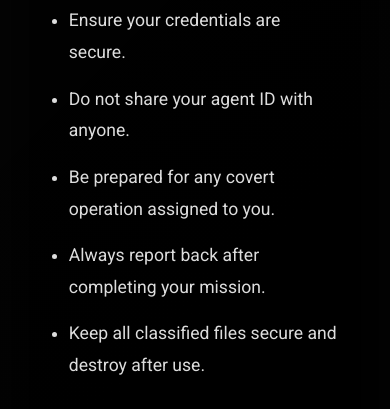
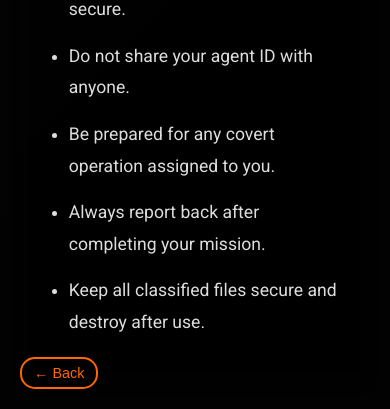
Before and after one commit to muhsin-uddin/SCA, a plain HTML site: page instruction.html in a window 390 px wide. Shown: the part 435-844 px from the top of the page. Drawn offline with Linux system fonts and the light colour scheme.

Commit message:
2nd commit

```diff
--- a/css/style-instruction.css
+++ b/css/style-instruction.css
@@ -45,8 +45,11 @@ button {
     position: relative;
 }
 
-/* Back Button */
+/* Back Button (Positioned at Bottom) */
 .back-btn {
+    position: fixed; /* Fixed position at the bottom */
+    bottom: 20px;
+    left: 20px;
     background: none;
     color: #ff6600;
     font-size: 1.2rem;
@@ -54,7 +57,7 @@ button {
     border: 2px solid #ff6600;
     border-radius: 25px;
     transition: all 0.3s ease;
-    margin-bottom: 40px;
+    z-index: 1000; /* Ensure it's above other elements */
 }
 
 .back-btn:hover {
@@ -138,16 +141,6 @@ p {
     position: relative;
 }
 
-/* .instructions li:before {
-    content: '⚠️';
-    position: absolute;
-    left: -31px;
-    top: -1px;
-    color: #ff6600;
-    font-size: 1.5rem;
-    animation: bounce 1.5s infinite;
-} */
-
 /* Hover Effects on List Items */
 .instructions li:hover {
     background-color: rgba(255, 102, 0, 0.1);
@@ -166,15 +159,6 @@ p {
     }
 }
 
-@keyframes bounce {
-    0%, 100% {
-        transform: translateY(0);
-    }
-    50% {
-        transform: translateY(-10px);
-    }
-}
-
 /* Media Queries for Responsiveness */
 @media (max-width: 768px) {
     h1 {
@@ -188,6 +172,12 @@ p {
 
     .instructions {
         width: 90%;
+    }
+
+    .back-btn {
+        font-size: 1rem;
+        padding: 8px 15px;
+        border-radius: 20px;
     }
 }
 
@@ -205,4 +195,10 @@ p {
         font-size: 1rem;
         padding: 12px 25px;
     }
+
+    .back-btn {
+        font-size: 0.9rem;
+        padding: 6px 12px;
+        border-radius: 15px;
+    }
 }
```
